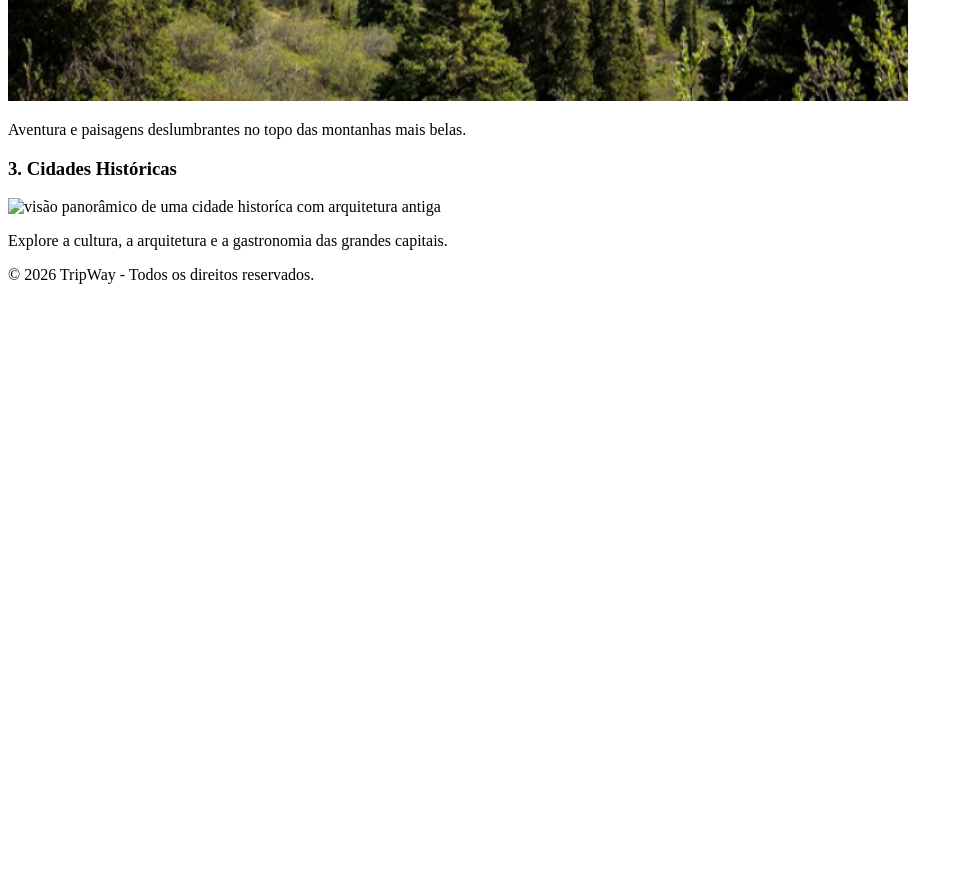
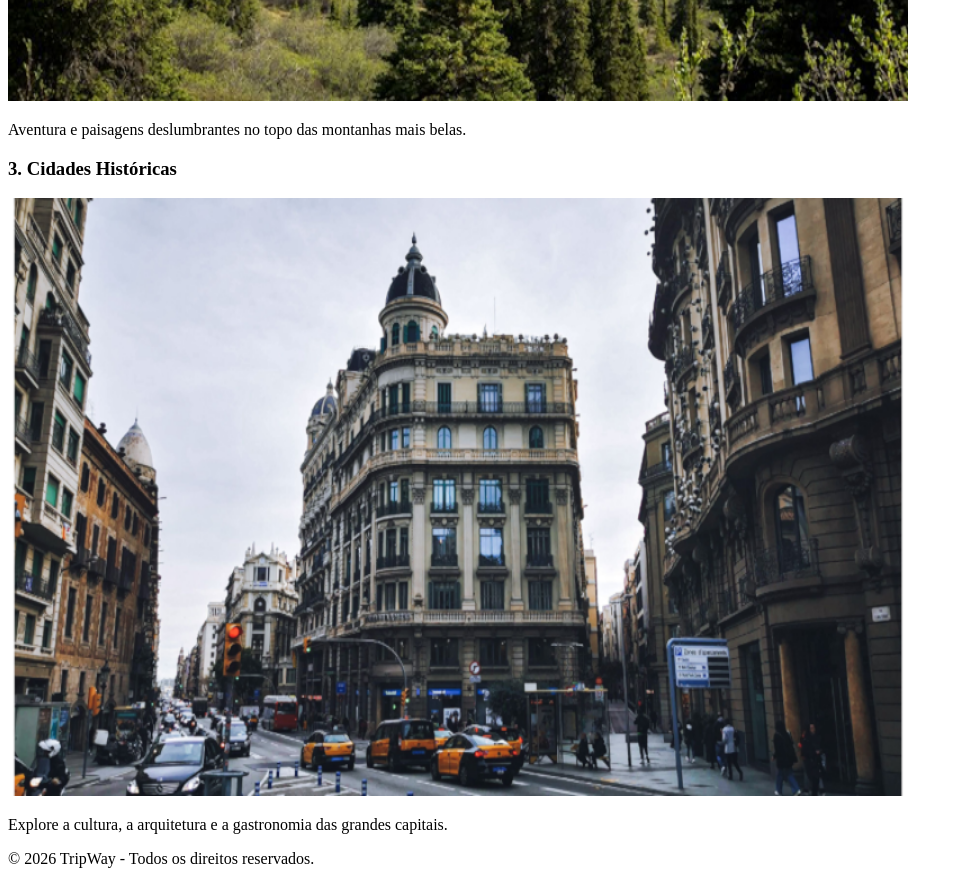
Before and after one commit to guilhermeoliveira33/tripway.cp, a plain HTML site: page pages/destinos.html in a window 1280 px wide. Shown: the part 1552-2436 px from the top of the page, without its empty margins (0-963 px from the left). Before the commit the page ends 1852 px from the top, so only its background shows below. Drawn offline with Linux system fonts and the light colour scheme.

```diff
--- a/pages/destinos.html
+++ b/pages/destinos.html
@@ -37,7 +37,7 @@
 
             <article>
                 <h3>3. Cidades Históricas</h3>
-                <img src="../images/cidade-europa.png.png" alt="visão panorâmico de uma cidade historíca com arquitetura antiga" width="900" height="598">
+                <img src="../images/cidade-europa.png" alt="visão panorâmico de uma cidade historíca com arquitetura antiga" width="900" height="598">
                 <p>Explore a cultura, a arquitetura e a gastronomia das grandes capitais.</p>
             </article>
         </section>
```
Also changed, not shown: index.html (+2 -0 lines), css/style.css (added).
